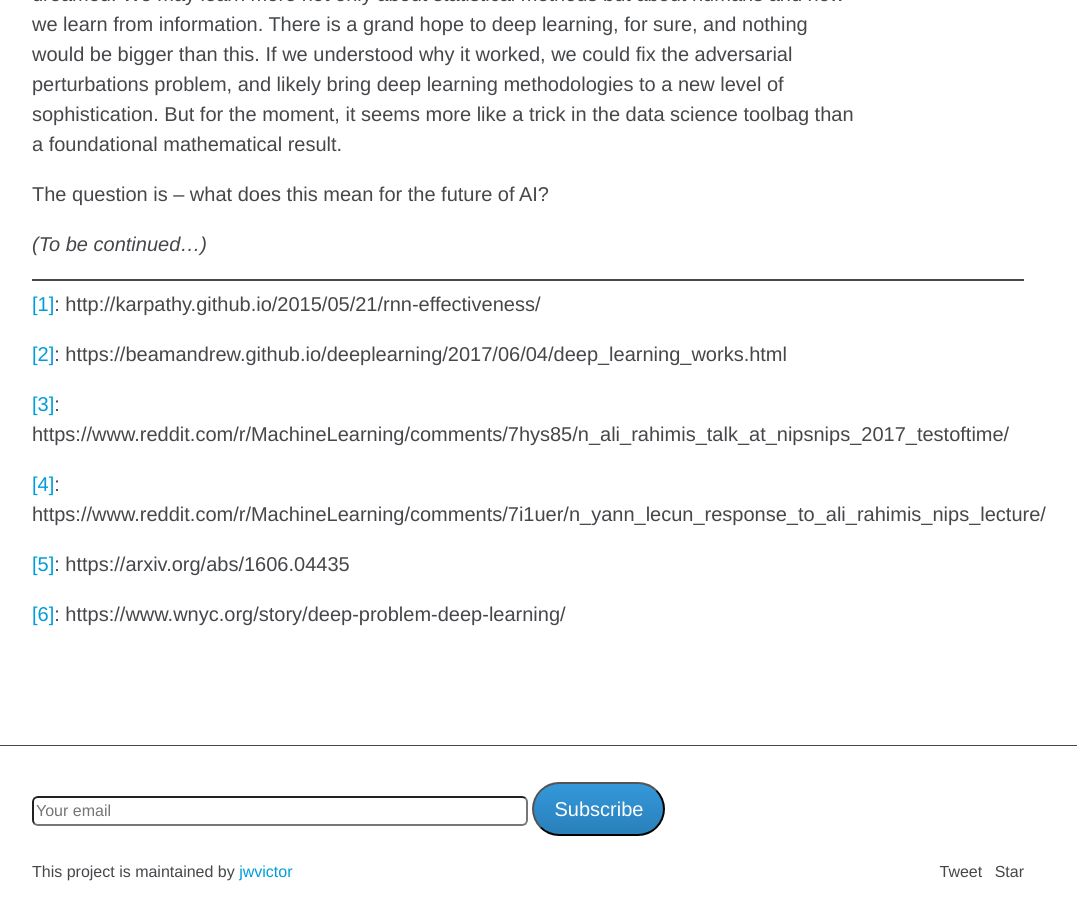
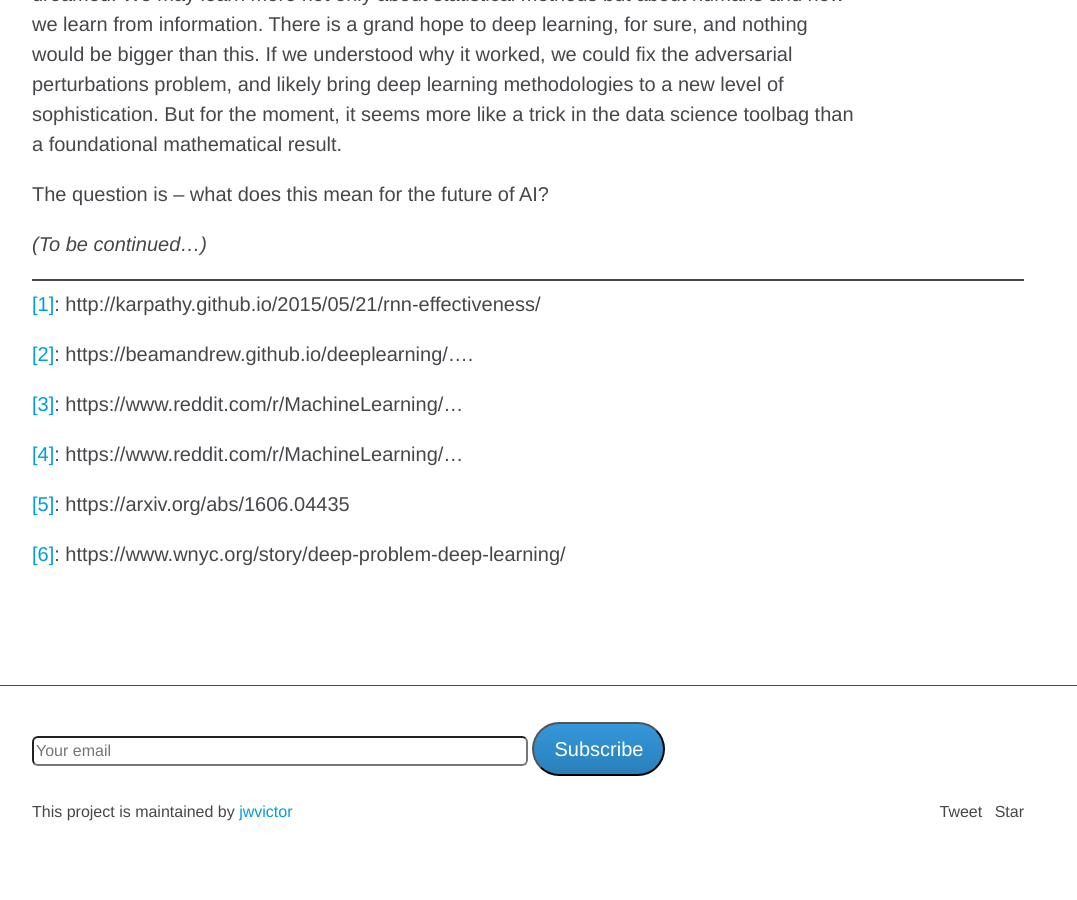
Before and after one commit to jwvictor/jwvictor.github.io, a Jekyll site: the page built from _posts/2018-01-28-deep-everything-1.md, in a window 1280 px wide and 900 px high, scrolled down 4089 px. Shown: the whole window, without its empty margins (112-1189 px from the left). Built offline with Jekyll 4.4.1, drawn with Linux system fonts in a browser that asks for light colours; comment, search, counter and statistics services are not loaded; after the commit the page ends 4929 px from its top, so only the background shows below that; some of the changed lines change nothing that is shown.

Commit message:
ellipsis

```diff
--- a/_posts/2018-01-28-deep-everything-1.md
+++ b/_posts/2018-01-28-deep-everything-1.md
@@ -69,11 +69,11 @@ _(To be continued...)_
 
 [\[1\]](http://karpathy.github.io/2015/05/21/rnn-effectiveness/): http://karpathy.github.io/2015/05/21/rnn-effectiveness/
 
-[\[2\]](https://beamandrew.github.io/deeplearning/2017/06/04/deep_learning_works.html): https://beamandrew.github.io/deeplearning/2017/06/04/deep\_learning\_works.html
+[\[2\]](https://beamandrew.github.io/deeplearning/2017/06/04/deep_learning_works.html): https://beamandrew.github.io/deeplearning/....
 
-[\[3\]](https://www.reddit.com/r/MachineLearning/comments/7hys85/n_ali_rahimis_talk_at_nipsnips_2017_testoftime/): https://www.reddit.com/r/MachineLearning/comments/7hys85/n\_ali\_rahimis\_talk\_at\_nipsnips\_2017\_testoftime/
+[\[3\]](https://www.reddit.com/r/MachineLearning/comments/7hys85/n_ali_rahimis_talk_at_nipsnips_2017_testoftime/): https://www.reddit.com/r/MachineLearning/...
 
-[\[4\]](https://www.reddit.com/r/MachineLearning/comments/7i1uer/n_yann_lecun_response_to_ali_rahimis_nips_lecture/): https://www.reddit.com/r/MachineLearning/comments/7i1uer/n\_yann\_lecun\_response\_to\_ali\_rahimis\_nips\_lecture/
+[\[4\]](https://www.reddit.com/r/MachineLearning/comments/7i1uer/n_yann_lecun_response_to_ali_rahimis_nips_lecture/): https://www.reddit.com/r/MachineLearning/...
 
 [\[5\]](https://arxiv.org/abs/1606.04435): https://arxiv.org/abs/1606.04435
 
```
